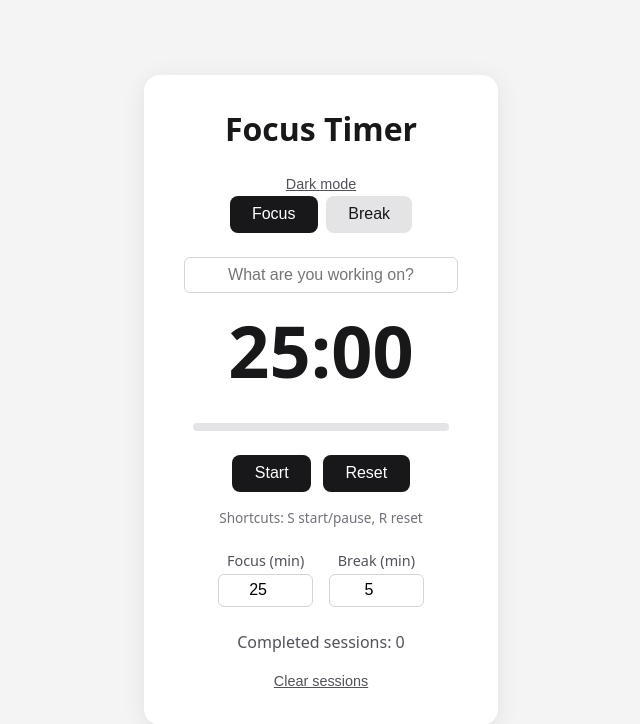
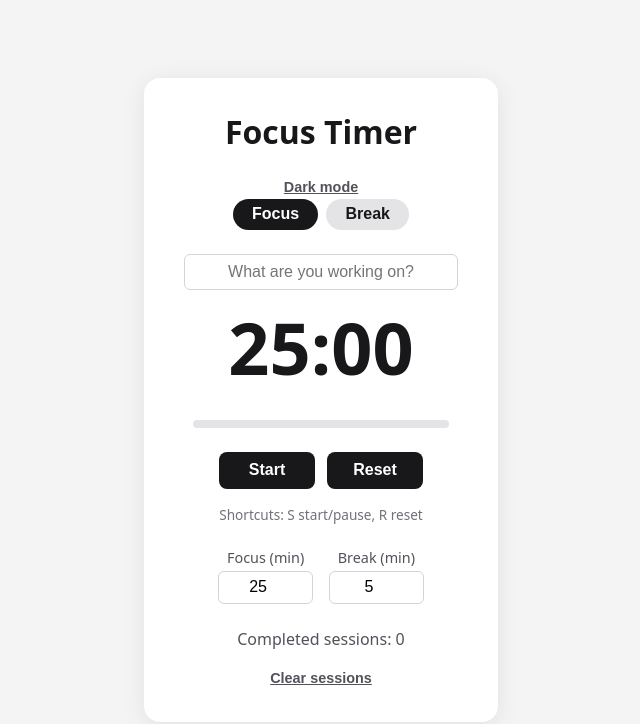
Before and after one commit to niraj5511/FocusTimer, a React (Vite) app: page / in a window 1280 px wide. Shown: the top 724 px of the page, without its empty margins (319-959 px from the left). Built offline with nearby package versions, Linux system fonts and the light colour scheme.

Commit message:
Polish button styles

```diff
--- a/src/index.css
+++ b/src/index.css
@@ -201,3 +201,35 @@ h1 {
   background: #27272a;
   box-shadow: 0 4px 24px rgba(0, 0, 0, 0.4);
 }
+
+button {
+  font-weight: 600;
+  transition: background 0.2s, transform 0.1s, box-shadow 0.2s;
+}
+
+button:hover {
+  box-shadow: 0 2px 8px rgba(0, 0, 0, 0.15);
+}
+
+button:active {
+  transform: translateY(1px);
+  box-shadow: none;
+}
+
+button:focus-visible {
+  outline: 2px solid #6366f1;
+  outline-offset: 2px;
+}
+
+.buttons button {
+  min-width: 6rem;
+}
+
+.modes button {
+  border-radius: 999px;
+  padding: 0.4rem 1.2rem;
+}
+
+.link-button:hover {
+  box-shadow: none;
+}
```
